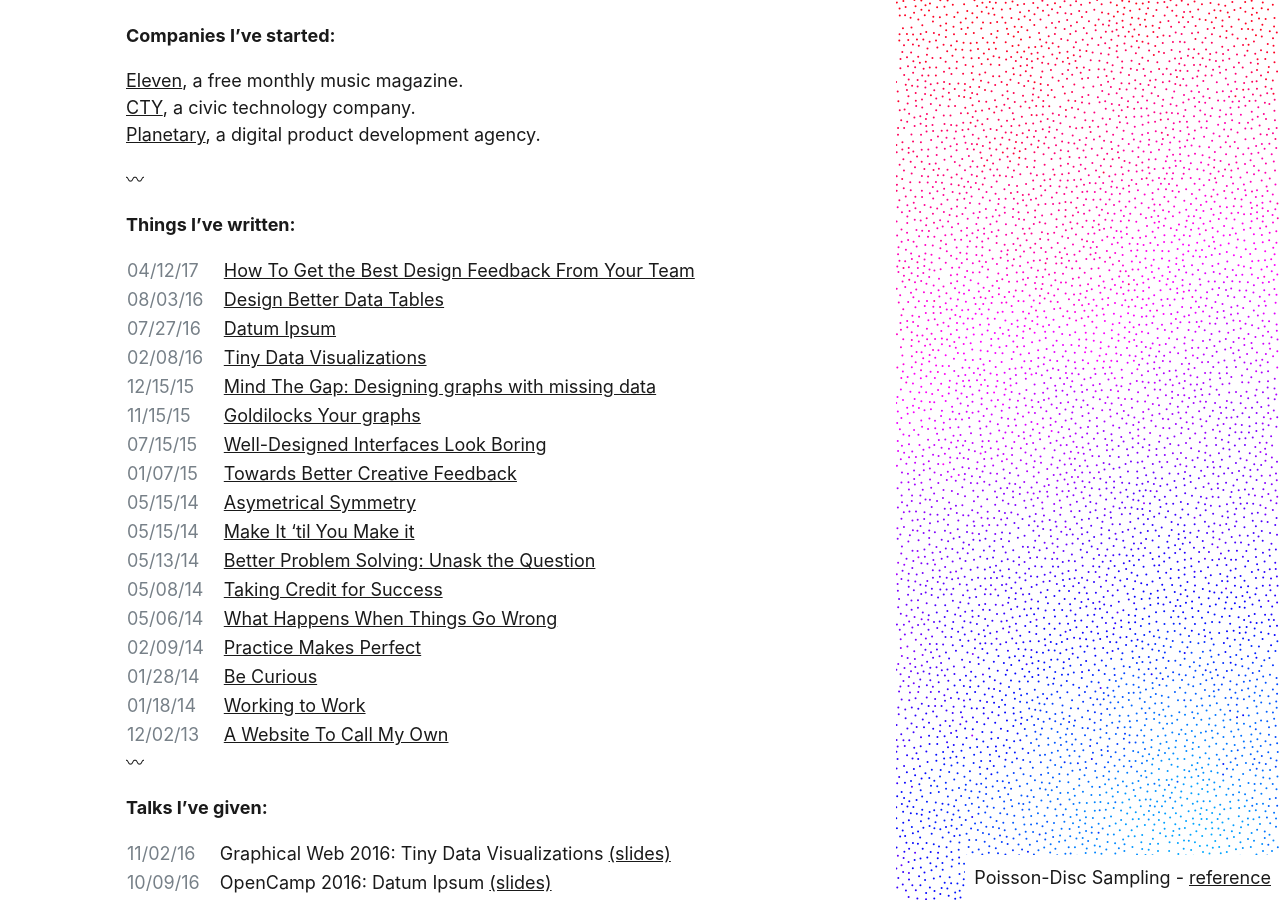
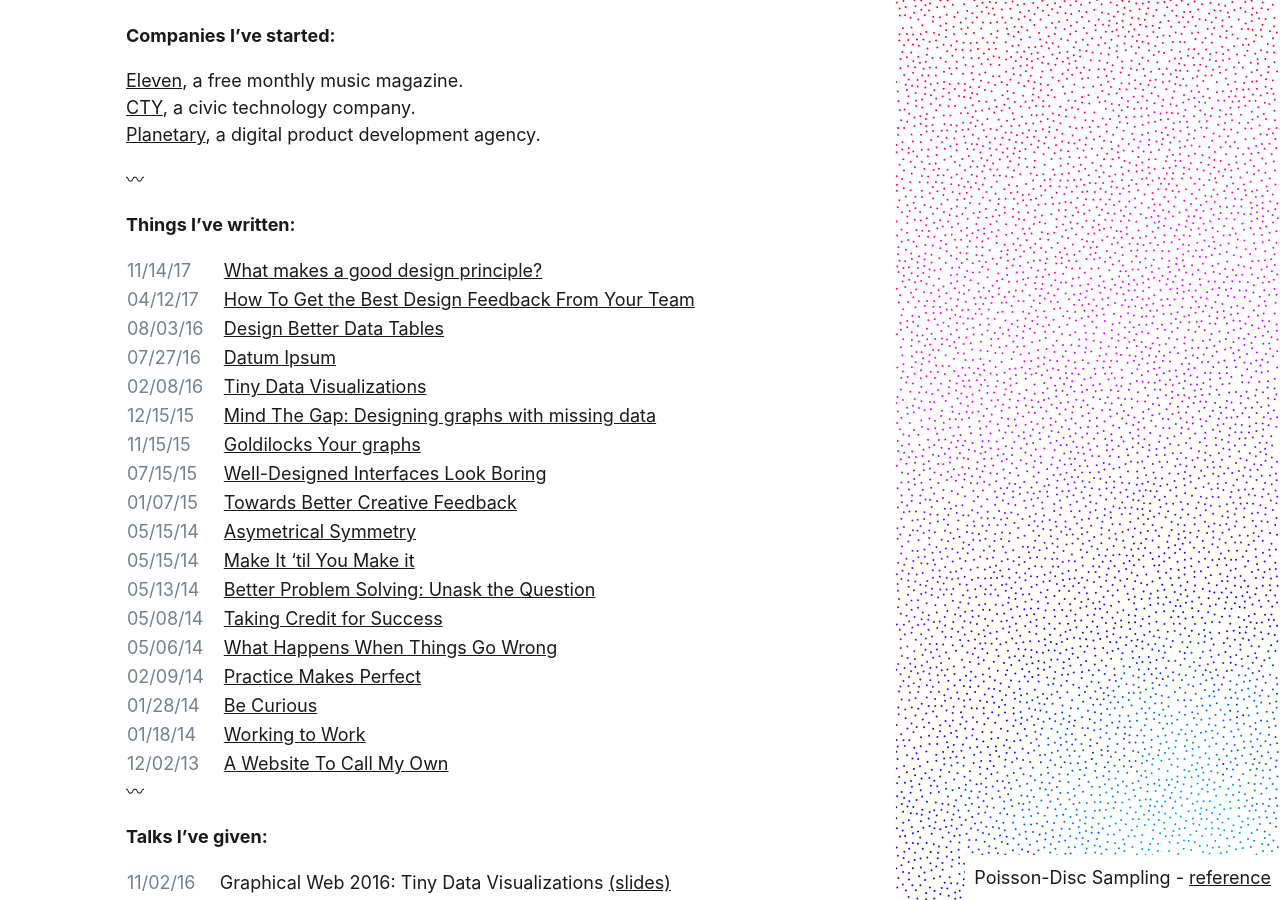
Before and after one commit to ilikescience/ilikescience.github.io, a Jekyll site: the page built from index.md, in a window 1280 px wide and 900 px high, scrolled down 851 px. Built offline with Jekyll 4.4.1, drawn with Linux system fonts in a browser that asks for light colours; some web fonts are replaced; our own code applies the rules of GitHub Pages for plain Markdown files.

Commit message:
add principles post to front

```diff
--- a/_posts/2017-11-14-principles.markdown
+++ b/_posts/2017-11-14-principles.markdown
@@ -1,5 +1,5 @@
 ---
-title:  "Writing good design principles"
+title:  "What makes a good design principle?"
 categories: writing
 ---
 
--- a/index.md
+++ b/index.md
@@ -50,6 +50,7 @@ I'm a <span class="ghover">desiigner<div class="ghover--popup"><img src="https:/
 **Things I've written:**
 
 |-|-|
+|<span class="c--gray l--mar-right-s">11/14/17</span> | [What makes a good design principle?](/writing/principles) |
 |<span class="c--gray l--mar-right-s">04/12/17</span> | [How To Get the Best Design Feedback From Your Team](/writing/feedback-revisited) |
 |<span class="c--gray l--mar-right-s">08/03/16</span> | [Design Better Data Tables](/writing/tables) |
 |<span class="c--gray l--mar-right-s">07/27/16</span> | [Datum Ipsum](/writing/datum-ipsum) |
```
